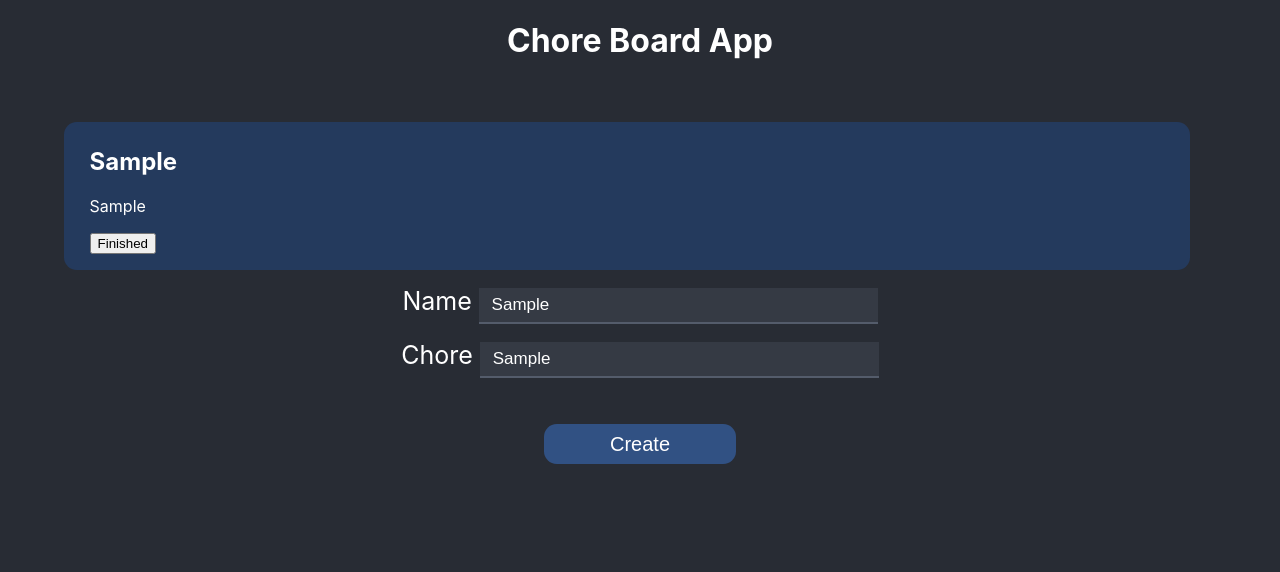
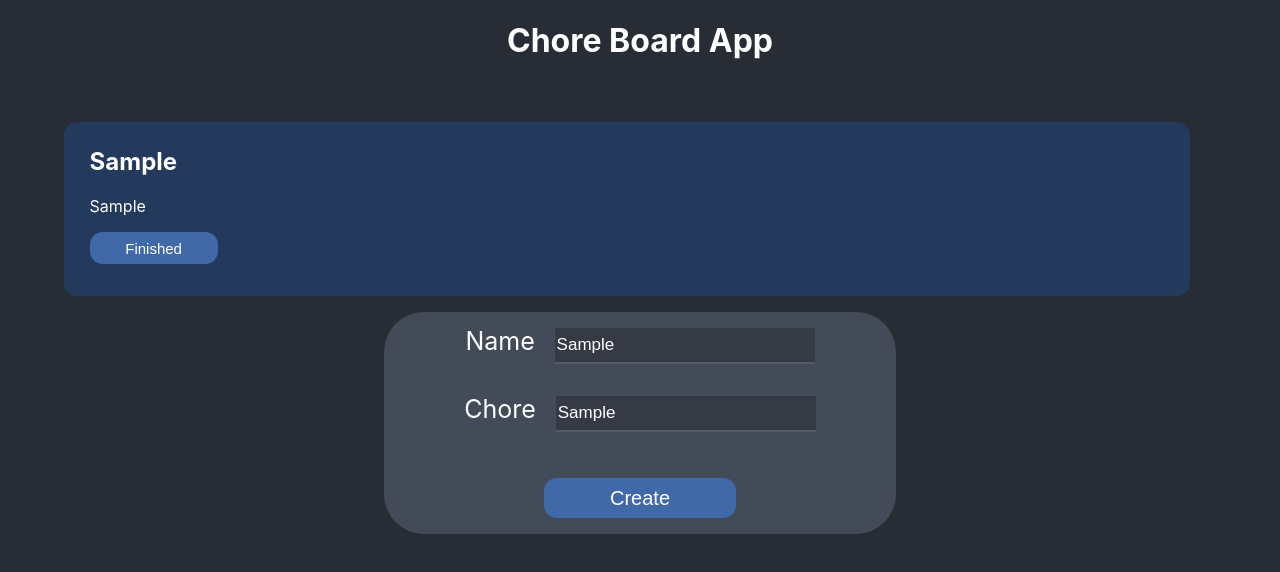
Before and after one commit to BrandonLOrellana/LearningProjects-React, a React (Create React App) app in the folder chore-board/: page / in a window 1280 px wide. Both pictures are taken after typing "Sample", "Sample" into the empty fields and a click on the button "Create". Shown: the top 572 px of the page. Built offline with nearby package versions, Linux system fonts and the light colour scheme.

Commit message:
More CSS changes

```diff
--- a/chore-board/src/App.css
+++ b/chore-board/src/App.css
@@ -31,28 +31,45 @@ body{
   width: 84vw;
 }
 
+.Finished{
+  background-color: rgb(65, 105, 168);
+  border-radius:1vw;
+  border: none;
+  width: 10vw;
+  height: 4vh;
+  color: white;
+  font-size: 15px;
+  margin-bottom: 2vh;
+}
+
 .Create{
-  background-color: rgb(49, 81, 131);
+  background-color: rgb(65, 105, 168);
   border-radius:1vw;
   border: none;
   width: 15vw;
   height: 5vh;
   color: white;
   font-size: 20px;
+  margin-bottom: 2vh;
 }
 
 .Form{
   font-size: 25px;
+  background-color:  #444b58;
+  width: 40%;
+  margin-left: 30vw;
+  border-radius: 5vh;
 }
 
 .Input{
-  width:30%;
+  width:50%;
   height: 4vh;
   background-color: #353a44;
   border: none;
   border-bottom:2px solid #545c6b;
   color: white;
   font-size: 17px;
-  padding-left: 1vw;
+  margin-left: 1vw;
   margin-bottom: 2vh;
+  margin-top: 2vh;
 }
--- a/chore-board/src/Chore.js
+++ b/chore-board/src/Chore.js
@@ -18,7 +18,7 @@ function Chore(props) {
         <div className="Chore">
             <h2>{props.data.name}</h2>
             <p>{props.data.chore}</p>
-            <button onClick={setFinished}>Finished</button>
+            <button onClick={setFinished} className="Finished">Finished</button>
         </div>
     );
 }
```
Also changed, not shown: 1 other file (tests, documents, lock files or other folders).
